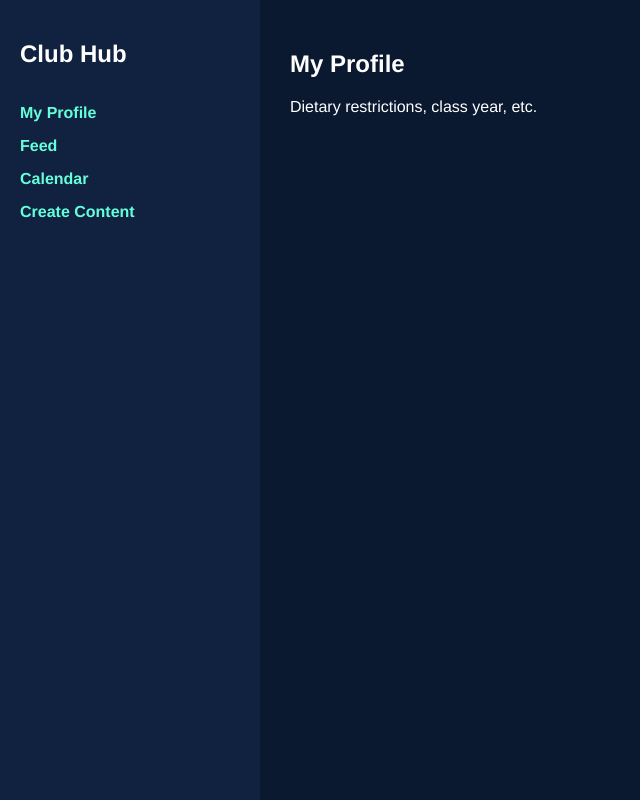
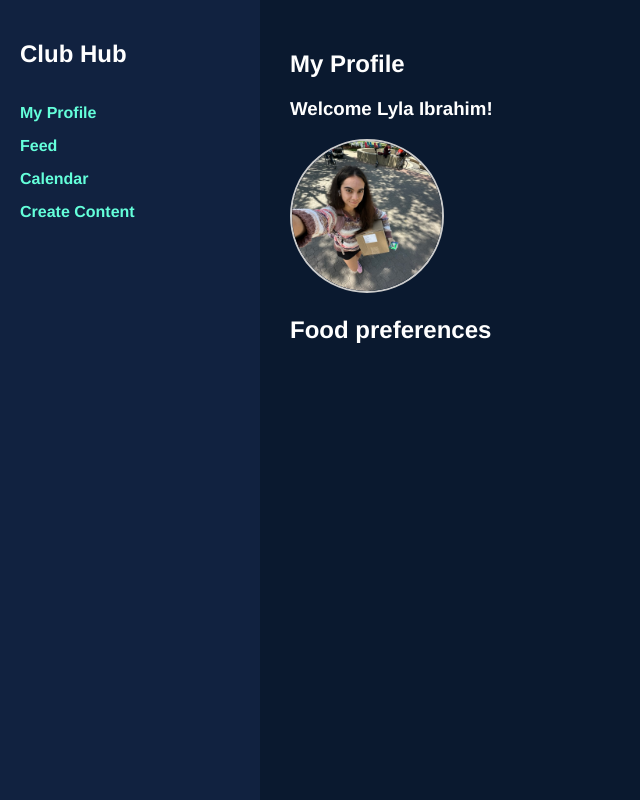
Before and after one commit to bree20005/ClubHub, a React (Create React App) app: page /profile in a window 1280 px wide. Shown: the whole page, without its empty margins (0-640 px from the left). Built offline with nearby package versions, Linux system fonts and the light colour scheme.

Commit message:
added in profile photo and one profile aspect

```diff
--- a/src/App.css
+++ b/src/App.css
@@ -12,6 +12,7 @@
     animation: App-logo-spin infinite 20s linear;
   }
 }
+
 
 .App-header {
   background-color: #282c34;
--- a/src/components/Profile.js
+++ b/src/components/Profile.js
@@ -1,9 +1,20 @@
-function Profile() {
-    return (
+function ProfileHeader() {
+  return (
+    <div>
       <div>
         <h2>My Profile</h2>
-        <p>Dietary restrictions, class year, etc.</p>
+        <h3>Welcome Lyla Ibrahim!</h3>
+        <img
+          src="/profilePhoto.jpeg"
+          alt="Profile"
+          className="profile-photo"
+        />
       </div>
-    );
-  }
-  export default Profile;
+
+      <div>
+        <h2>Food preferences</h2>
+      </div>
+    </div>
+  );
+}
+export default ProfileHeader;
--- a/src/index.css
+++ b/src/index.css
@@ -246,3 +246,12 @@ h1, h2, h3 {
   margin-top: 2rem;
   box-shadow: 0 2px 10px rgba(100, 255, 218, 0.15);
 }
+
+.profile-photo {
+  width: 150px;
+  height: 150px;
+  object-fit: cover;
+  border-radius: 50%;
+  border: 2px solid #ccc;
+  justify-content: center;
+}
```
Also changed, not shown: public/profilePhoto.jpeg (added).
